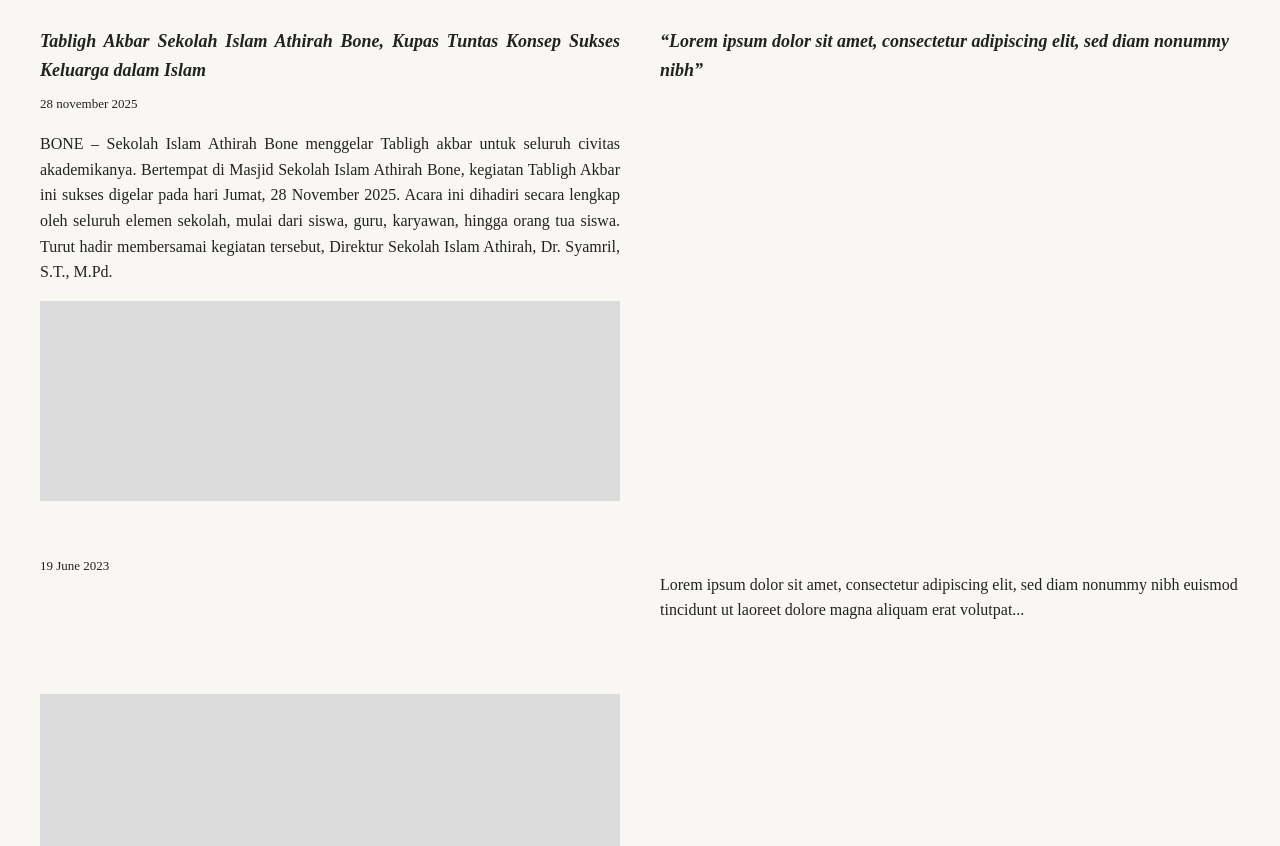
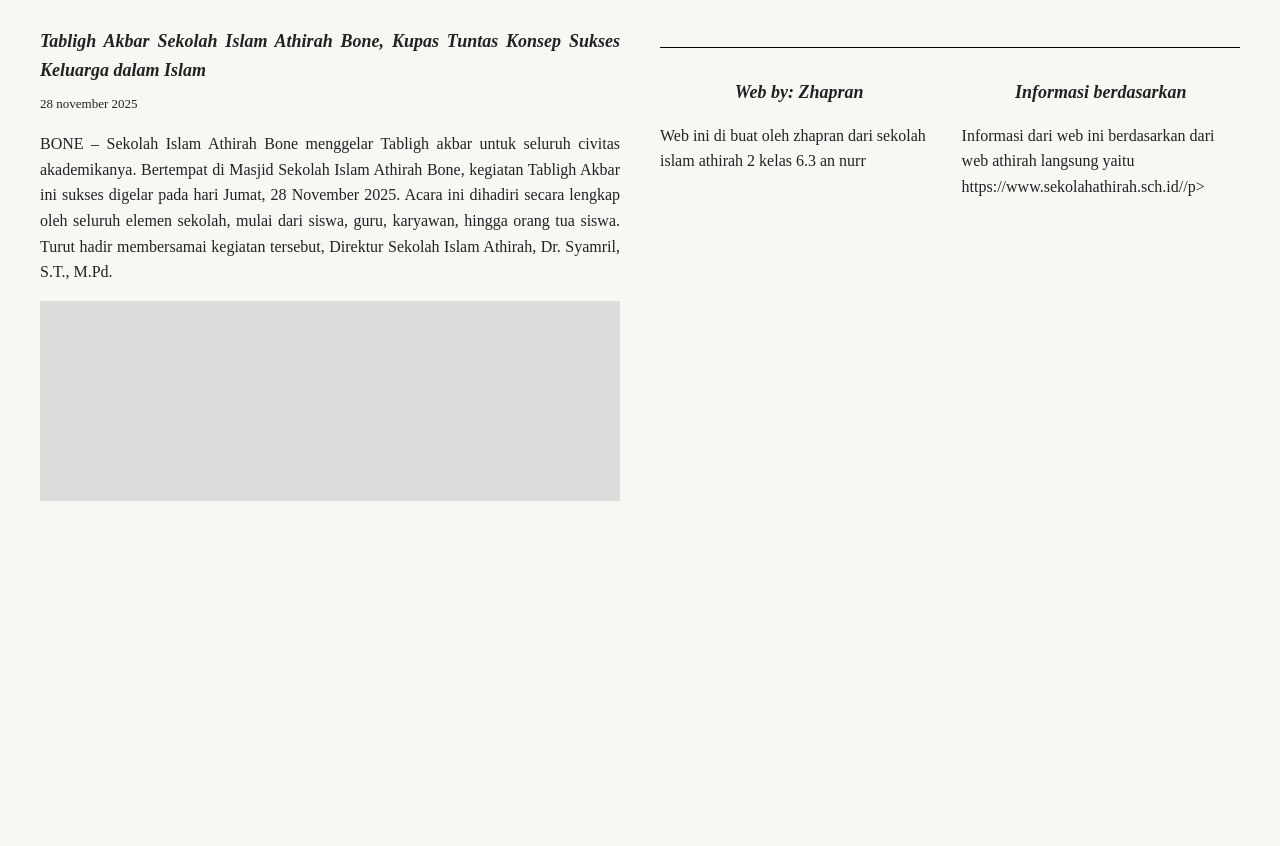
Before and after one commit to zhapran61-ops/testing-project, a plain HTML site: page index.html in a window 1280 px wide. Shown: the part 206-1052 px from the top of the page. After the commit the page ends 800 px from the top, so only its background shows below. Drawn offline with Linux system fonts and the light colour scheme.

Commit message:
Update index.html

```diff
--- a/index.html
+++ b/index.html
@@ -103,13 +103,7 @@ Acara ini dihadiri secara lengkap oleh seluruh elemen sekolah, mulai dari siswa,
 
 
 
-    <div class="article">
-      <div class="quote">“Lorem ipsum dolor sit amet, consectetur adipiscing elit, sed diam nonummy nibh”</div>
-      <div class="date">19 June 2023</div>
-      <p>Lorem ipsum dolor sit amet, consectetur adipiscing elit, sed diam nonummy nibh euismod tincidunt ut laoreet dolore magna aliquam erat volutpat...</p>
-      <div class="image-placeholder"></div>
-    </div>
-  </div>
+    >
 
   <div class="footer">
     <div class="col">
```
